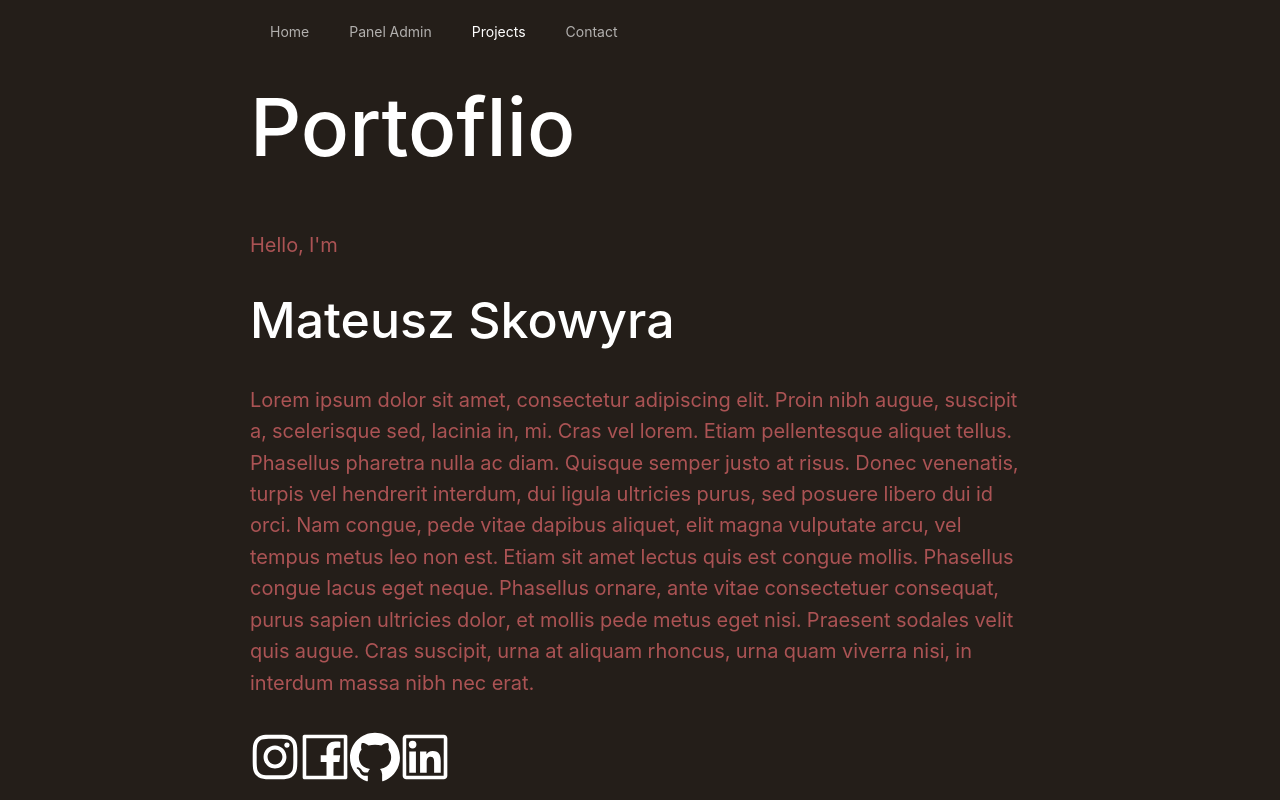
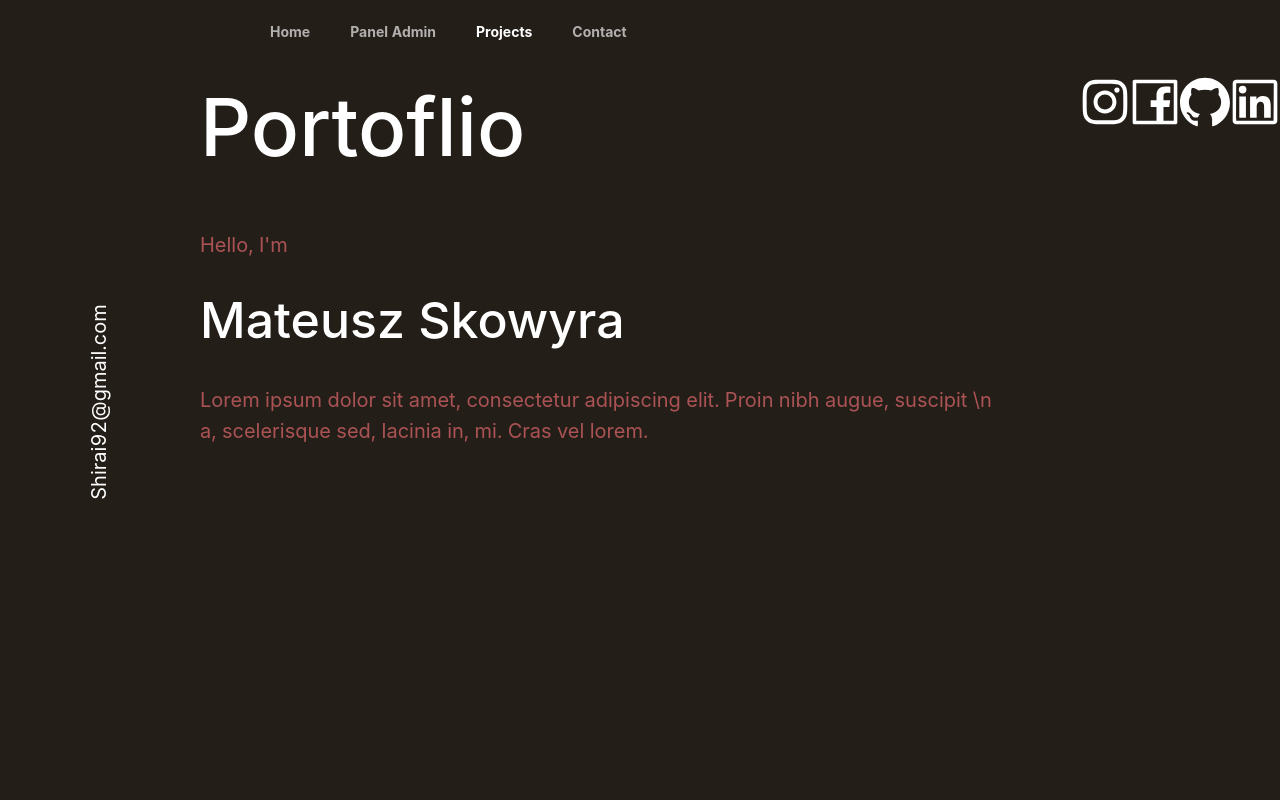
Before and after one commit to Shirai92/portfolio, a React (Create React App) app: page / in a window 1280 px wide. Built offline with nearby package versions, Linux system fonts and the light colour scheme.

Commit message:
Styles v1

```diff
--- a/src/App.jsx
+++ b/src/App.jsx
@@ -2,47 +2,61 @@ import React from "react";
 import "./App.css";
 import Routes from "./routes";
 import Nav from "./components/nav";
+import RightSideBar from "./components/rightSideBar";
+import LeftSideBar from "./components/leftSideBar";
 import { BrowserRouter as Router } from "react-router-dom";
 import { Layout } from "antd";
 import styled from "styled-components";
 
+const StyledHeader = styled(Layout.Header)`
+  position: sticky;
+  top: 0;
+  padding-left: 250px;
+  padding-right: 250px;
+  background-color: #241e19;
+  font-weight: bold;
+`;
+const StyledMainLayout = styled(Layout)`
+  min-height: 100vh;
+  background-color: #241e19;
+`;
+
+const StyledContent = styled(Layout.Content)`
+  background-color: #241e19;
+`;
+
+const StyledLeftSider = styled(Layout.Sider)`
+  color: white;
+  background-color: #241e19;
+  p {
+    font-size: 20px;
+    transform: rotate(270deg);
+    margin-top: 40vh;
+  }
+`;
+
+const StyledRightSider = styled(Layout.Sider)`
+  color: white;
+  background-color: #241e19;
+`;
+
 function App() {
-  const { Content, Header } = Layout;
-
   return (
     <>
-      <Layout
-        style={{
-          minHeight: "100vh",
-          backgroundColor: "#241E19",
-        }}
-      >
+      <StyledMainLayout>
         <Router>
-          {/* <Sider>Sider</Sider>
-          <Sider>Sider2</Sider> */}
-          <Header
-            style={{
-              position: "sticky",
-              top: "0",
-              paddingLeft: "250px",
-              paddingRight: "250px",
-              backgroundColor: "#241E19",
-            }}
-          >
+          <StyledHeader>
             <Nav />
-          </Header>
-
-          <Content
-            style={{
-              marginLeft: "250px",
-              marginRight: "250px",
-              backgroundColor: "#241E19",
-            }}
-          >
-            <Routes />
-          </Content>
+          </StyledHeader>
+          <Layout>
+            <StyledLeftSider><LeftSideBar/></StyledLeftSider>
+            <StyledContent>
+              <Routes />
+            </StyledContent>
+            <StyledRightSider><RightSideBar/></StyledRightSider>
+          </Layout>
         </Router>
-      </Layout>
+      </StyledMainLayout>
     </>
   );
 }
--- /dev/null
+++ b/src/components/leftSideBar/index.js
@@ -0,0 +1 @@
+export {default} from "./leftSideBar"
--- /dev/null
+++ b/src/components/leftSideBar/leftSideBar.jsx
@@ -0,0 +1,10 @@
+import React from "react";
+
+const LeftSideBar = () => {
+  return (
+    <>
+      <p>Shirai92@gmail.com</p>
+    </>
+  );
+};
+export default LeftSideBar;
--- a/src/components/nav/nav.jsx
+++ b/src/components/nav/nav.jsx
@@ -3,7 +3,7 @@ import { Link } from "react-router-dom";
 import { Menu } from "antd";
 import styled from "styled-components";
 
-const Test = styled(Menu)`
+const StyledMenu = styled(Menu)`
   &.ant-menu {
     background-color: #241e19;
   }
@@ -18,7 +18,7 @@ const Test = styled(Menu)`
 
     :hover {
       a {
-        color: red;
+        color: #ab5354;
       }
     }
   }
@@ -30,15 +30,15 @@ const Test = styled(Menu)`
 
   &.ant-menu.ant-menu-dark {
     .ant-menu-item-selected {
-      background-color: green;
+      background-color: transparent;
       a {
-        color: red;
+        color: #ab5354;
       }
     }
   }
 `;
 
-const Test2 = styled(Menu.SubMenu)`
+const StyledSubMenu = styled(Menu.SubMenu)`
   float: right;
   .ant-menu-submenu-title {
     color: white;
@@ -46,14 +46,14 @@ const Test2 = styled(Menu.SubMenu)`
 
   &.ant-menu-submenu-selected {
     .ant-menu-submenu-title {
-      color: green;
+      color: #ab5354;
     }
   }
 `;
 
 const Nav = () => {
   return (
-    <Test mode={"horizontal"} theme="dark">
+    <StyledMenu mode={"horizontal"} theme="dark">
       <Menu.Item>
         <Link to="/">
           <p>Home</p>
@@ -66,7 +66,7 @@ const Nav = () => {
         </Link>
       </Menu.Item>
 
-      <Test2 key="sub2" title="Projects">
+      <StyledSubMenu key="sub2" title="Projects">
         <Menu.Item key={"1"}>
           <Link to="/project1">Project1</Link>
         </Menu.Item>
@@ -78,14 +78,14 @@ const Nav = () => {
         <Menu.Item key={"3"}>
           <Link to="/project4">Project4</Link>
         </Menu.Item>
-      </Test2>
+      </StyledSubMenu>
 
       <Menu.Item>
         <Link to="/contact">
           <p>Contact</p>
         </Link>
       </Menu.Item>
-    </Test>
+    </StyledMenu>
   );
 };
 export default Nav;
--- /dev/null
+++ b/src/components/rightSideBar/index.js
@@ -0,0 +1 @@
+export {default} from "./rightSideBar"
--- /dev/null
+++ b/src/components/rightSideBar/rightSideBar.jsx
@@ -0,0 +1,35 @@
+import React from "react";
+import {
+  InstagramOutlined,
+  FacebookOutlined,
+  GithubOutlined,
+  LinkedinOutlined,
+} from "@ant-design/icons";
+import styled from "styled-components";
+
+const IconsWrapper = styled.div`
+  font-size: 50px;
+  a {
+    color: white;
+  }
+`;
+
+const RightSidebar = () => {
+  return (
+    <IconsWrapper>
+      <a href="https://www.instagram.com/shirai92/">
+        <InstagramOutlined />
+      </a>
+      <a href="https://www.facebook.com/Shiraii">
+        <FacebookOutlined />
+      </a>
+      <a href="https://github.com/Shirai92">
+        <GithubOutlined />
+      </a>
+      <a href="https://www.linkedin.com/in/mateusz-skowyra-2b0008188/">
+        <LinkedinOutlined />
+      </a>
+    </IconsWrapper>
+  );
+};
+export default RightSidebar;
--- a/src/pages/home/home.jsx
+++ b/src/pages/home/home.jsx
@@ -1,18 +1,7 @@
 import React from "react";
-import {
-  InstagramOutlined,
-  FacebookOutlined,
-  GithubOutlined,
-  LinkedinOutlined,
-} from "@ant-design/icons";
+
 import styled from "styled-components";
 
-const IconsWrapper = styled.div`
-font-size: 50px;
-a {
-  color: white;
-}
-`;
 const NavTitle = styled.h1`
   font-size: 80px;
   color: white;
@@ -33,8 +22,6 @@ color: #ab5354;
 `;
 
 const Home = () => {
-
-
   return (
     <div>
       <NavTitle>Portoflio</NavTitle>
@@ -42,32 +29,9 @@ const Home = () => {
       <Name>Mateusz Skowyra</Name>
       <AboutMeText>
         Lorem ipsum dolor sit amet, consectetur adipiscing elit. Proin nibh
-        augue, suscipit a, scelerisque sed, lacinia in, mi. Cras vel lorem.
-        Etiam pellentesque aliquet tellus. Phasellus pharetra nulla ac diam.
-        Quisque semper justo at risus. Donec venenatis, turpis vel hendrerit
-        interdum, dui ligula ultricies purus, sed posuere libero dui id orci.
-        Nam congue, pede vitae dapibus aliquet, elit magna vulputate arcu, vel
-        tempus metus leo non est. Etiam sit amet lectus quis est congue mollis.
-        Phasellus congue lacus eget neque. Phasellus ornare, ante vitae
-        consectetuer consequat, purus sapien ultricies dolor, et mollis pede
-        metus eget nisi. Praesent sodales velit quis augue. Cras suscipit, urna
-        at aliquam rhoncus, urna quam viverra nisi, in interdum massa nibh nec
-        erat.{" "}
+        augue, suscipit \n <br/>
+        a, scelerisque sed, lacinia in, mi. Cras vel lorem.
       </AboutMeText>
-      <IconsWrapper>
-        <a href="https://www.instagram.com/shirai92/">
-          <InstagramOutlined />
-        </a>
-        <a href="https://www.facebook.com/Shiraii">
-          <FacebookOutlined />
-        </a>
-        <a href="https://github.com/Shirai92">
-          <GithubOutlined />
-        </a>
-        <a href="https://www.linkedin.com/in/mateusz-skowyra-2b0008188/">
-          <LinkedinOutlined />
-        </a>
-      </IconsWrapper>
     </div>
   );
 };
```
Also changed, not shown: src/App.css (+0 -11 lines). Lines whose indentation alone changed are shown as unchanged.
